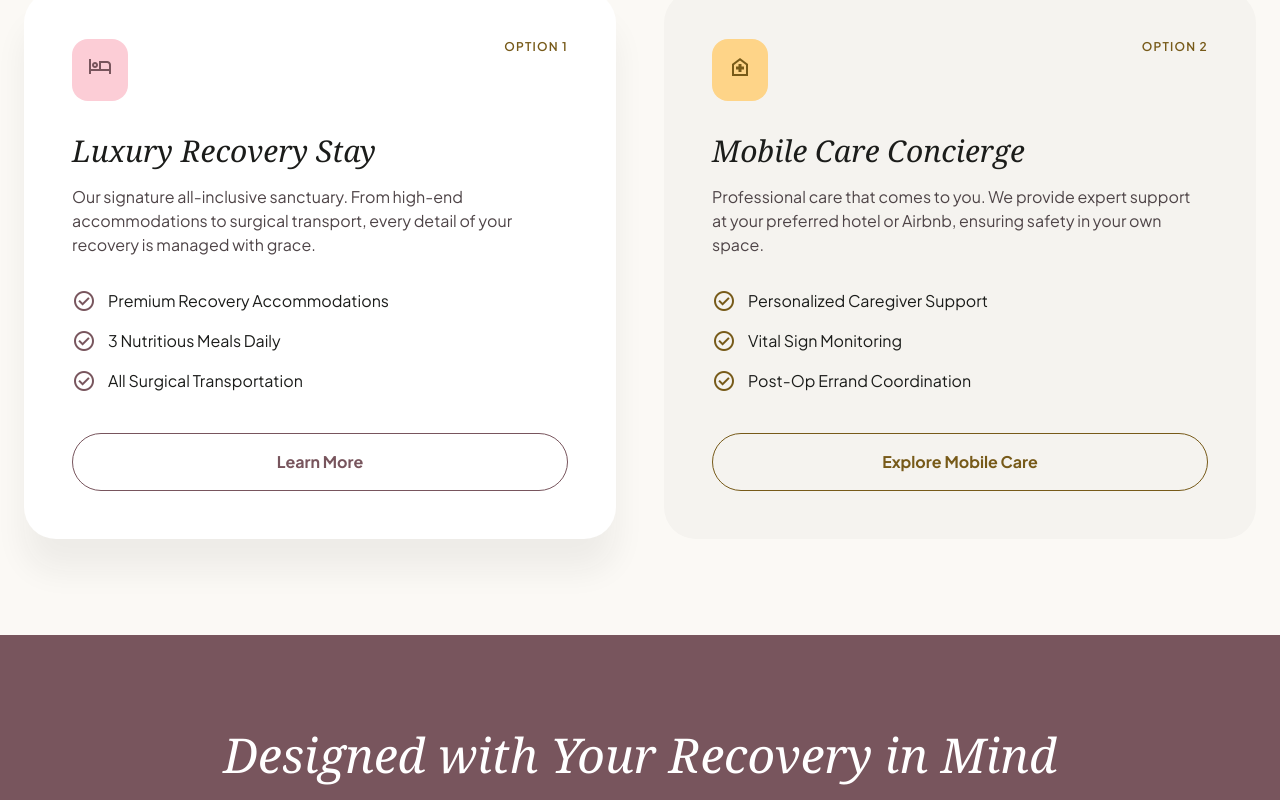
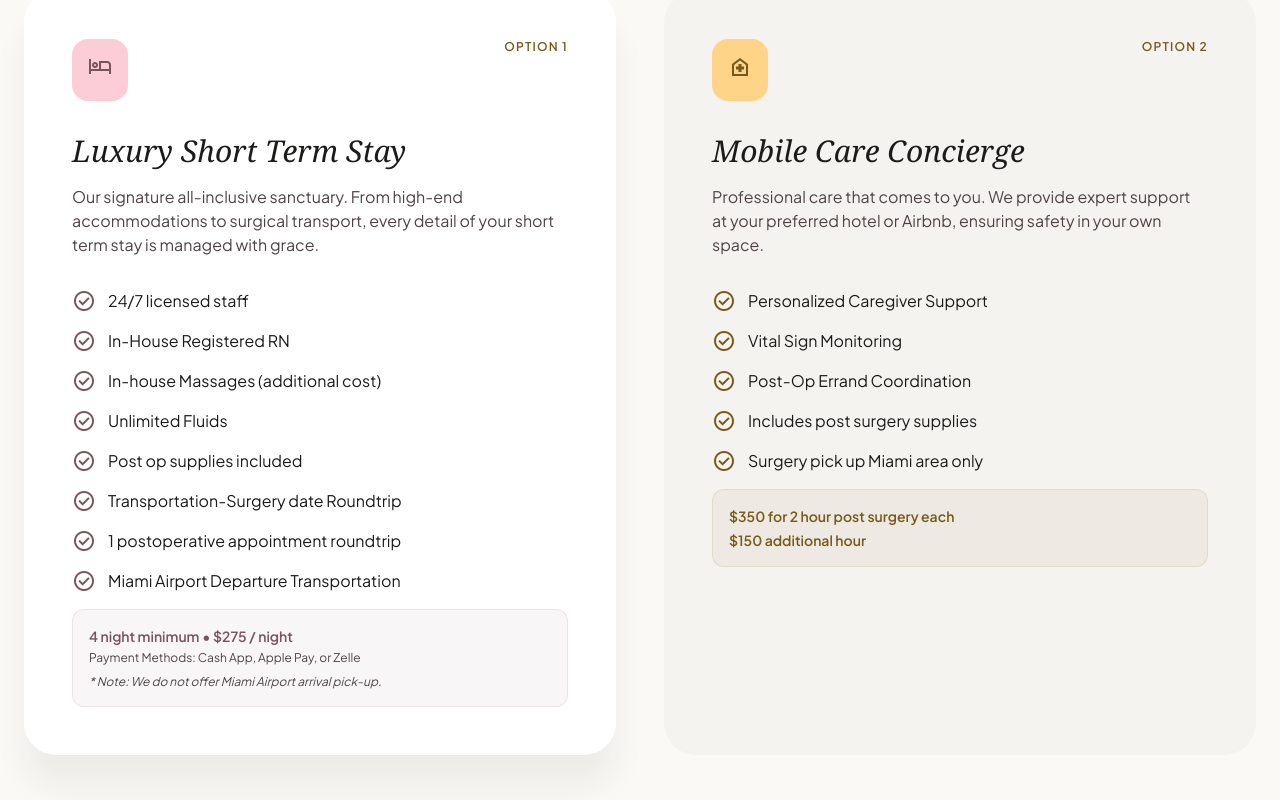
Before and after one commit to flair2011/Pink-Lux, a Next.js app: page / in a window 1280 px wide. Shown: the part 900-1700 px from the top of the page. Built offline with nearby package versions, Linux system fonts and the light colour scheme.

Commit message:
content: update service lists, contact info, and replace recovery terminology with short term stay

```diff
--- a/src/app/layout.tsx
+++ b/src/app/layout.tsx
@@ -2,8 +2,8 @@ import type { Metadata } from "next";
 import "./globals.css";
 
 export const metadata: Metadata = {
-  title: "Pink Lux Concierge | Luxury Post-Op Recovery Miami",
-  description: "Bespoke post-operative care in the heart of Miami. Experience the intersection of clinical excellence and quiet luxury.",
+  title: "Pink Lux Concierge | Luxury Post-Op Stays Miami",
+  description: "Bespoke post-operative support in the heart of Miami. Experience the intersection of clinical excellence and quiet luxury.",
 };
 
 export default function RootLayout({
--- a/src/components/BookingSection.tsx
+++ b/src/components/BookingSection.tsx
@@ -3,26 +3,26 @@
 import React, { useState } from "react";
 
 const BookingSection = () => {
-  const [activeTab, setActiveTab] = useState("recovery-stay");
+  const [activeTab, setActiveTab] = useState("short-term-stay");
 
   return (
     <section className="py-24 bg-surface px-6" id="booking">
       <div className="max-w-4xl mx-auto">
         <div className="text-center mb-12">
           <h2 className="font-headline italic text-4xl md:text-5xl text-primary mb-4">Start Your Journey</h2>
-          <p className="text-on-surface-variant">Submit your details and we will reach out to finalize your recovery plan.</p>
+          <p className="text-on-surface-variant">Submit your details and we will reach out to finalize your stay plan.</p>
         </div>
         <div className="bg-surface-container-lowest rounded-[3rem] editorial-shadow overflow-hidden">
           <div className="flex border-b border-outline-variant/10">
             <button
-              onClick={() => setActiveTab("recovery-stay")}
+              onClick={() => setActiveTab("short-term-stay")}
               className={`flex-1 py-6 font-bold transition-all ${
-                activeTab === "recovery-stay"
+                activeTab === "short-term-stay"
                   ? "text-primary bg-primary/5 border-b-2 border-primary"
                   : "text-on-surface-variant hover:bg-surface-container-low"
               }`}
             >
-              Recovery Stay
+              Short Term Stay
             </button>
             <button
               onClick={() => setActiveTab("mobile-care")}
--- a/src/components/CTASection.tsx
+++ b/src/components/CTASection.tsx
@@ -3,7 +3,7 @@ import React from "react";
 const CTASection = () => {
   return (
     <section className="py-24 bg-primary-container/30 px-6 text-center">
-      <h2 className="font-headline italic text-4xl md:text-5xl text-primary mb-6">Your Recovery, Your Way</h2>
+      <h2 className="font-headline italic text-4xl md:text-5xl text-primary mb-6">Your Retreat, Your Way</h2>
       <p className="text-xl mb-12">Supported Every Step of the Way.</p>
       <div className="flex flex-col sm:flex-row justify-center gap-6">
         <a
--- a/src/components/Hero.tsx
+++ b/src/components/Hero.tsx
@@ -7,7 +7,7 @@ const Hero = () => {
       <div className="absolute inset-0 z-0">
         <Image
           src="/rooms.jpeg"
-          alt="luxury miami bedroom with soft blush linens sunlit windows and airy high-end hotel atmosphere for recovery"
+          alt="luxury miami bedroom with soft blush linens sunlit windows and airy high-end hotel atmosphere for retreat"
           fill
           className="object-cover"
           priority
@@ -18,7 +18,7 @@ const Hero = () => {
       <div className="relative z-10 px-6 max-w-7xl mx-auto w-full">
         <div className="max-w-2xl">
           <h1 className="font-headline italic text-5xl md:text-7xl text-primary leading-tight mb-6">
-            Recover Softly.<br />Heal Beautifully.
+            Heal Softly.<br />Heal Beautifully.
           </h1>
           <p className="text-lg md:text-xl text-on-surface-variant mb-10 max-w-lg leading-relaxed">
             Bespoke post-operative care in the heart of Miami. Experience the intersection of clinical excellence and quiet luxury.
--- a/src/components/PackageSection.tsx
+++ b/src/components/PackageSection.tsx
@@ -12,14 +12,14 @@ const PackageSection = () => {
           <div className="mb-8 rounded-2xl overflow-hidden h-48 relative">
             <Image
               src="/kitchen.jpeg"
-              alt="Luxury kitchen where nutritious recovery meals are prepared"
+              alt="Luxury kitchen where nutritious retreat meals are prepared"
               fill
               className="object-cover"
               sizes="(max-width: 896px) 100vw, 896px"
             />
           </div>
-          <h2 className="font-headline italic text-4xl text-primary mb-4">All-Inclusive Recovery Package</h2>
-          <p className="text-on-surface-variant mb-12">The essentials for a seamless Miami recovery.</p>
+          <h2 className="font-headline italic text-4xl text-primary mb-4">All-Inclusive Short Term Stay Package</h2>
+          <p className="text-on-surface-variant mb-12">The essentials for a seamless Miami short term stay.</p>
           <div className="grid sm:grid-cols-2 gap-6 text-left mb-12">
             <div className="flex items-center gap-4 p-4 rounded-2xl bg-surface-container-low">
               <span className="material-symbols-outlined text-primary">night_shelter</span>
--- a/src/components/ServiceSplit.tsx
+++ b/src/components/ServiceSplit.tsx
@@ -12,27 +12,49 @@ const ServiceSplit = () => {
             </div>
             <span className="text-secondary font-semibold tracking-widest text-xs uppercase">Option 1</span>
           </div>
-          <h3 className="font-headline text-3xl mb-4 italic">Luxury Recovery Stay</h3>
+          <h3 className="font-headline text-3xl mb-4 italic">Luxury Short Term Stay</h3>
           <p className="text-on-surface-variant mb-8">
-            Our signature all-inclusive sanctuary. From high-end accommodations to surgical transport, every detail of your recovery is managed with grace.
+            Our signature all-inclusive sanctuary. From high-end accommodations to surgical transport, every detail of your short term stay is managed with grace.
           </p>
-          <ul className="space-y-4 mb-10">
+          <ul className="space-y-4 mb-4">
             <li className="flex items-center gap-3">
               <span className="material-symbols-outlined text-primary text-sm">check_circle</span>
-              Premium Recovery Accommodations
+              24/7 licensed staff
             </li>
             <li className="flex items-center gap-3">
               <span className="material-symbols-outlined text-primary text-sm">check_circle</span>
-              3 Nutritious Meals Daily
+              In-House Registered RN
             </li>
             <li className="flex items-center gap-3">
               <span className="material-symbols-outlined text-primary text-sm">check_circle</span>
-              All Surgical Transportation
+              In-house Massages (additional cost)
+            </li>
+            <li className="flex items-center gap-3">
+              <span className="material-symbols-outlined text-primary text-sm">check_circle</span>
+              Unlimited Fluids
+            </li>
+            <li className="flex items-center gap-3">
+              <span className="material-symbols-outlined text-primary text-sm">check_circle</span>
+              Post op supplies included
+            </li>
+            <li className="flex items-center gap-3">
+              <span className="material-symbols-outlined text-primary text-sm">check_circle</span>
+              Transportation-Surgery date Roundtrip
+            </li>
+            <li className="flex items-center gap-3">
+              <span className="material-symbols-outlined text-primary text-sm">check_circle</span>
+              1 postoperative appointment roundtrip
+            </li>
+            <li className="flex items-center gap-3">
+              <span className="material-symbols-outlined text-primary text-sm">check_circle</span>
+              Miami Airport Departure Transportation
             </li>
           </ul>
-          <button className="w-full py-4 rounded-full border border-primary text-primary font-bold hover:bg-primary hover:text-white transition-all">
-            Learn More
-          </button>
+          <div className="bg-primary/5 p-4 rounded-xl border border-primary/10">
+            <p className="text-sm font-semibold text-primary mb-1">4 night minimum • $275 / night</p>
+            <p className="text-xs text-on-surface-variant">Payment Methods: Cash App, Apple Pay, or Zelle</p>
+            <p className="text-xs text-on-surface-variant mt-2 italic">* Note: We do not offer Miami Airport arrival pick-up.</p>
+          </div>
         </div>
 
         {/* Option 2 */}
@@ -47,7 +69,7 @@ const ServiceSplit = () => {
           <p className="text-on-surface-variant mb-8">
             Professional care that comes to you. We provide expert support at your preferred hotel or Airbnb, ensuring safety in your own space.
           </p>
-          <ul className="space-y-4 mb-10">
+          <ul className="space-y-4 mb-4">
             <li className="flex items-center gap-3">
               <span className="material-symbols-outlined text-secondary text-sm">check_circle</span>
               Personalized Caregiver Support
@@ -60,10 +82,19 @@ const ServiceSplit = () => {
               <span className="material-symbols-outlined text-secondary text-sm">check_circle</span>
               Post-Op Errand Coordination
             </li>
+            <li className="flex items-center gap-3">
+              <span className="material-symbols-outlined text-secondary text-sm">check_circle</span>
+              Includes post surgery supplies
+            </li>
+            <li className="flex items-center gap-3">
+              <span className="material-symbols-outlined text-secondary text-sm">check_circle</span>
+              Surgery pick up Miami area only
+            </li>
           </ul>
-          <button className="w-full py-4 rounded-full border border-secondary text-secondary font-bold hover:bg-secondary hover:text-white transition-all">
-            Explore Mobile Care
-          </button>
+          <div className="bg-secondary/5 p-4 rounded-xl border border-secondary/10">
+            <p className="text-sm font-semibold text-secondary mb-1">$350 for 2 hour post surgery each</p>
+            <p className="text-sm font-semibold text-secondary">$150 additional hour</p>
+          </div>
         </div>
       </div>
     </section>
--- a/src/components/TrustSection.tsx
+++ b/src/components/TrustSection.tsx
@@ -5,7 +5,7 @@ const TrustSection = () => {
     <section className="bg-primary text-on-primary py-24 px-6 overflow-hidden">
       <div className="max-w-7xl mx-auto">
         <div className="text-center mb-16">
-          <h2 className="font-headline italic text-4xl md:text-5xl mb-6">Designed with Your Recovery in Mind</h2>
+          <h2 className="font-headline italic text-4xl md:text-5xl mb-6">Designed with Your Retreat in Mind</h2>
           <div className="inline-block px-4 py-1 rounded-full bg-white/10 text-sm tracking-wider uppercase">Non-medical post-op support</div>
         </div>
         <div className="grid grid-cols-2 md:grid-cols-4 gap-8">
```
Also changed, not shown: src/components/Experience.tsx (+4 -4 lines), src/components/FAQ.tsx (+7 -3 lines), src/components/Footer.tsx (+6 -5 lines).
